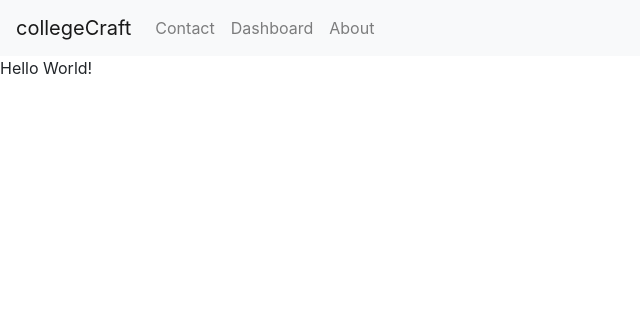
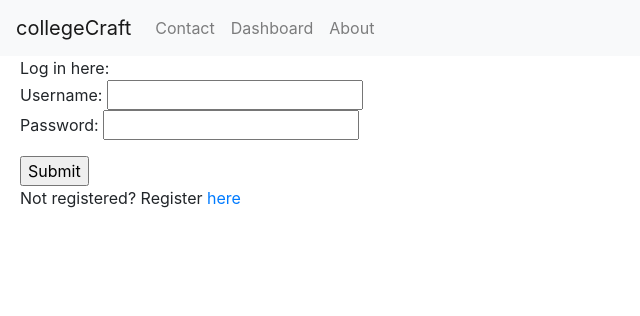
Before and after one commit to F1nalFortune/collegeCraft, a PHP site: page / in a window 1280 px wide. Shown: the top 316 px of the page, without its empty margins (0-640 px from the left). Run offline with PHP 8.4, Linux system fonts and the light colour scheme.

Commit message:
added a login and registration page.. these pages currently work with the university database and specifically a table in that database called users where the user and hashed(pwd) info is stored.. this can easily be changed to a new database and table just by refactoring

```diff
--- a/views/index.php
+++ b/views/index.php
@@ -1,11 +1,76 @@
 <?php
   include './partials/header.html';
  ?>
+
+<?php
+
+session_start();
+
+?>
+
+<?php
+
+if($_SERVER['REQUEST_METHOD'] === 'POST'){
+
+        $_SESSION["usr"] = $_POST['username'];
+        $_SESSION["pwd"] = $_POST['password'];
+        $pass = crypt($_SESSION["pwd"],'$1$salt012345'); #cmp with stored
+        $user = $_SESSION["usr"];
+        $conn = @new mysqli('127.0.0.1', 'root', '','university');
+        $sql = "select hashed_password from users where username='" . $user . "';";
+        $result = $conn->query($sql);
+        if ( $result->num_rows === 0 ){
+                echo "No Login Available";
+                header("Location: registration.php");
+        }
+        $_SESSION["result"] = $result;
+        $row = $result->fetch_row();
+        echo $row[0];
+        echo "1000000";
+	if($row[0] === $pass){
+                echo "success";
+                $_SESSION["loggedin"] = "1";
+                header("Location: dashboard.php");
+        }else{
+                echo "bad password";
+                header("Location: index.php");
+                echo "bad password";
+        }
+
+
+}else{
+
+session_unset();
+session_destroy();
+
+}
+
+?>
+
+
+
 <html>
   <head>
+    <title> Welcome to the College Craft </title>
     <?php include './partials/head.html' ?>
   </head>
   <body>
-    <p>Hello World!</p>
+    <div style="">
+    <form action="index.php" method="POST" style="position:relative;left:20px;">
+    <p>Log in here:
+    <br>
+    <span>Username: <input type="Text" name="username"/> </span>
+    <br>
+    <span>Password: <input type="password" name="password"/> </span>
+    </p>
+    <input type="Submit" value = "Submit"/>
+    <br>
+    <p>Not registered? Register <a href="registration.php"> here </a> </p>
+
+    </form>
+    </div>
+
+
+
   </body>
 </html>
```
Also changed, not shown: views/registration.php (added, +53 -0 lines).
